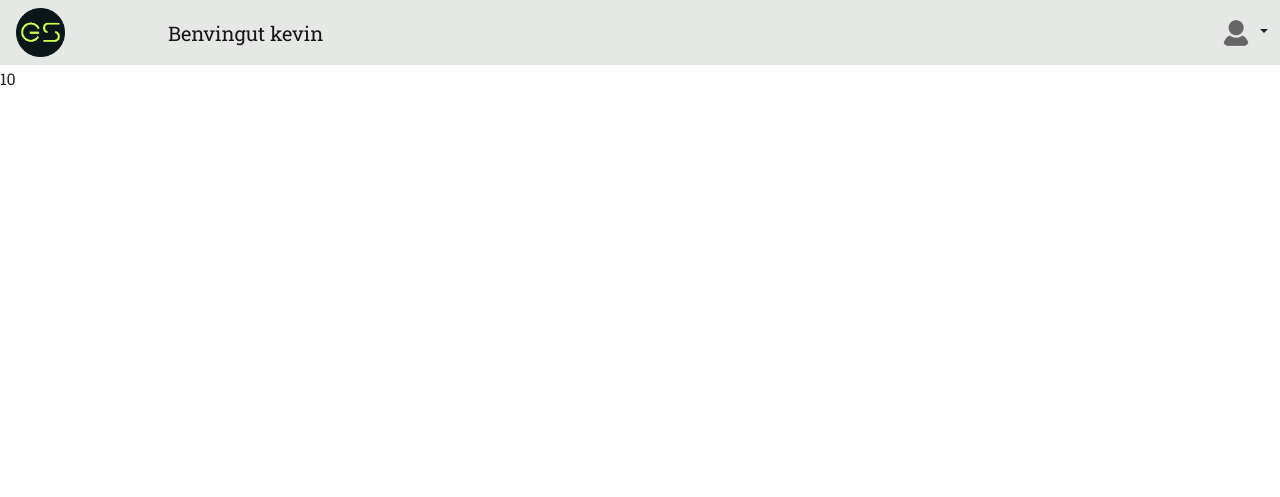
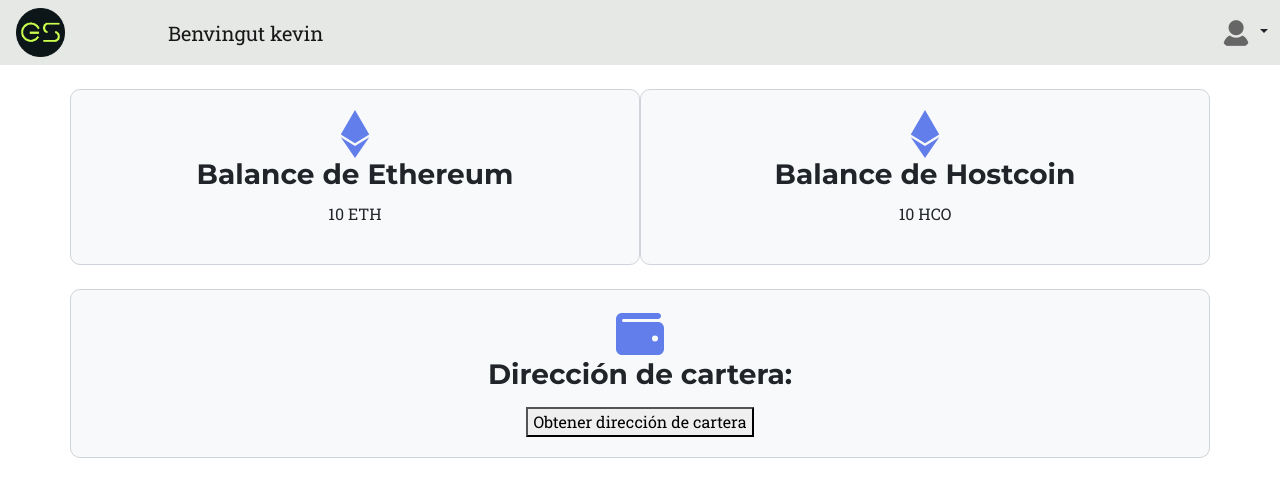
Before and after one commit to AleixEsteveGisbert/web, a Django app: template Web_App/templates/controlPanel/wallet.html in a window 1280 px wide. Shown: the top 497 px of the page. Run offline with Django 4.2, Linux system fonts and the light colour scheme; a user stored in the database is signed in; data comes from the database, SQL or seed files in the repository; tables that the repository leaves empty hold one stand-in row (values such as "Sample post"); the template is opened without the code that fills it: most values are stand-ins (such as "Sample title", 1, 10 or a date in 2020); some libraries are stand-ins or nearby versions.

Commit message:
wallet page

```diff
--- a/Web_App/templates/controlPanel/template.html
+++ b/Web_App/templates/controlPanel/template.html
@@ -46,6 +46,7 @@
                         </a>
                         <ul class="dropdown-menu text-small" aria-labelledby="dropdownUser1" style="">
                             <li><a class="dropdown-item" href="/user/{{ user.id }}">El meu perfil</a></li>
+                            <li><a class="dropdown-item" href="/wallet">La meva cartera</a></li>
                             <li>
                                 <hr class="dropdown-divider">
                             </li>
--- a/Web_App/templates/controlPanel/wallet.html
+++ b/Web_App/templates/controlPanel/wallet.html
@@ -1,5 +1,67 @@
 {% extends 'controlPanel/template.html' %}
 {% block title %}Wallet | Gamesave{% endblock %}
 {% block content %}
-    <p>{{ balance }}</p>
+    <script src="https://cdn.jsdelivr.net/npm/web3@1.5.3/dist/web3.min.js"></script>
+    <style>
+        .balance-box {
+            background-color: #f8f9fa;
+            border: 1px solid #ced4da;
+            border-radius: 10px;
+            padding: 20px;
+            text-align: center;
+        }
+
+        .icon {
+            font-size: 48px;
+            color: #627eea;
+        }
+    </style>
+    </head>
+    <body>
+    <div class="container mt-4">
+        <div class="row">
+            <div class="balance-box col-6">
+                <i class="fab fa-ethereum icon"></i>
+                <h3>Balance de Ethereum</h3>
+                <p>{{ balance }} ETH</p>
+            </div>
+            <div class="balance-box col-6">
+                <i class="fab fa-ethereum icon"></i>
+                <h3>Balance de Hostcoin</h3>
+                <p>{{ balance }} HCO</p>
+            </div>
+        </div>
+        <div class="row">
+
+        </div>
+    </div>
+    <div class="container mt-4">
+        <div class="row">
+            <div class="balance-box col-12">
+                <i class="fas fa-wallet icon"></i>
+                <h3>Dirección de cartera: </h3>
+                <p style="font-size: 30px" id="walletAddress"></p>
+                <button onclick="getWalletAddress()">Obtener dirección de cartera</button>
+            </div>
+        </div>
+    </div>
+    <script>
+        async function getWalletAddress() {
+            // Comprueba si Metamask está instalado
+            if (typeof window.ethereum !== 'undefined') {
+                // Solicita al usuario el acceso a su cartera
+                await window.ethereum.request({method: 'eth_requestAccounts'});
+                // Obtiene la instancia de web3
+                const web3 = new Web3(window.ethereum);
+                // Obtiene la dirección de la cartera actual
+                const accounts = await web3.eth.getAccounts();
+                const walletAddress = accounts[0];
+                // Muestra la dirección en la página
+                document.getElementById('walletAddress').textContent = `${walletAddress}`;
+            } else {
+                // Metamask no está instalado
+                alert('Por favor, instala Metamask para utilizar esta función.');
+            }
+        }
+    </script>
 {% endblock %}
```
